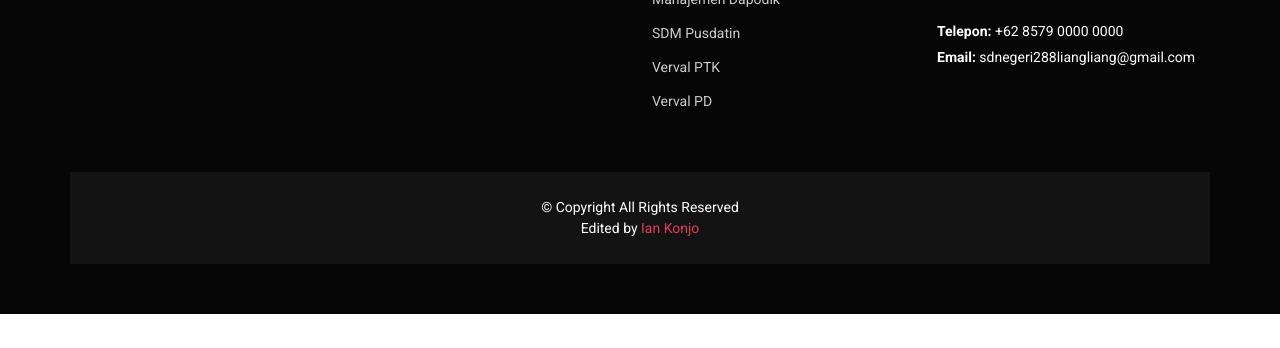
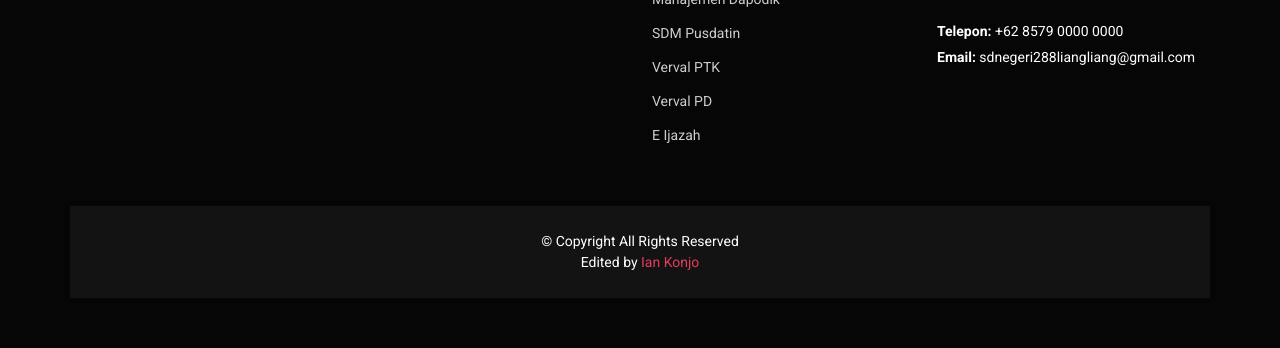
Before and after one commit to sdn288liangliang/data-sekolah, a plain HTML site: page index.html in a window 1280 px wide. Shown: the part 2061-2409 px from the top of the page. Before the commit the page ends 2375 px from the top, so only its background shows below. Drawn offline with nearby package versions, Linux system fonts and the light colour scheme.

Commit message:
Update link

```diff
--- a/index.html
+++ b/index.html
@@ -246,6 +246,7 @@
                   <li><a href="https://sdm.data.kemdikbud.go.id/" target="_blank">SDM Pusdatin</a></li>
                   <li><a href="https://vervalptk.data.kemdikbud.go.id/" target="_blank">Verval PTK</a></li>
                   <li><a href="https://vervalpd.data.kemdikbud.go.id/" target="_blank">Verval PD</a></li>
+                  <li><a href="https://ijazah.data.kemdikbud.go.id/dasbor/" target="_blank">E Ijazah</a></li>
                </ul>
             </div>
 
```
